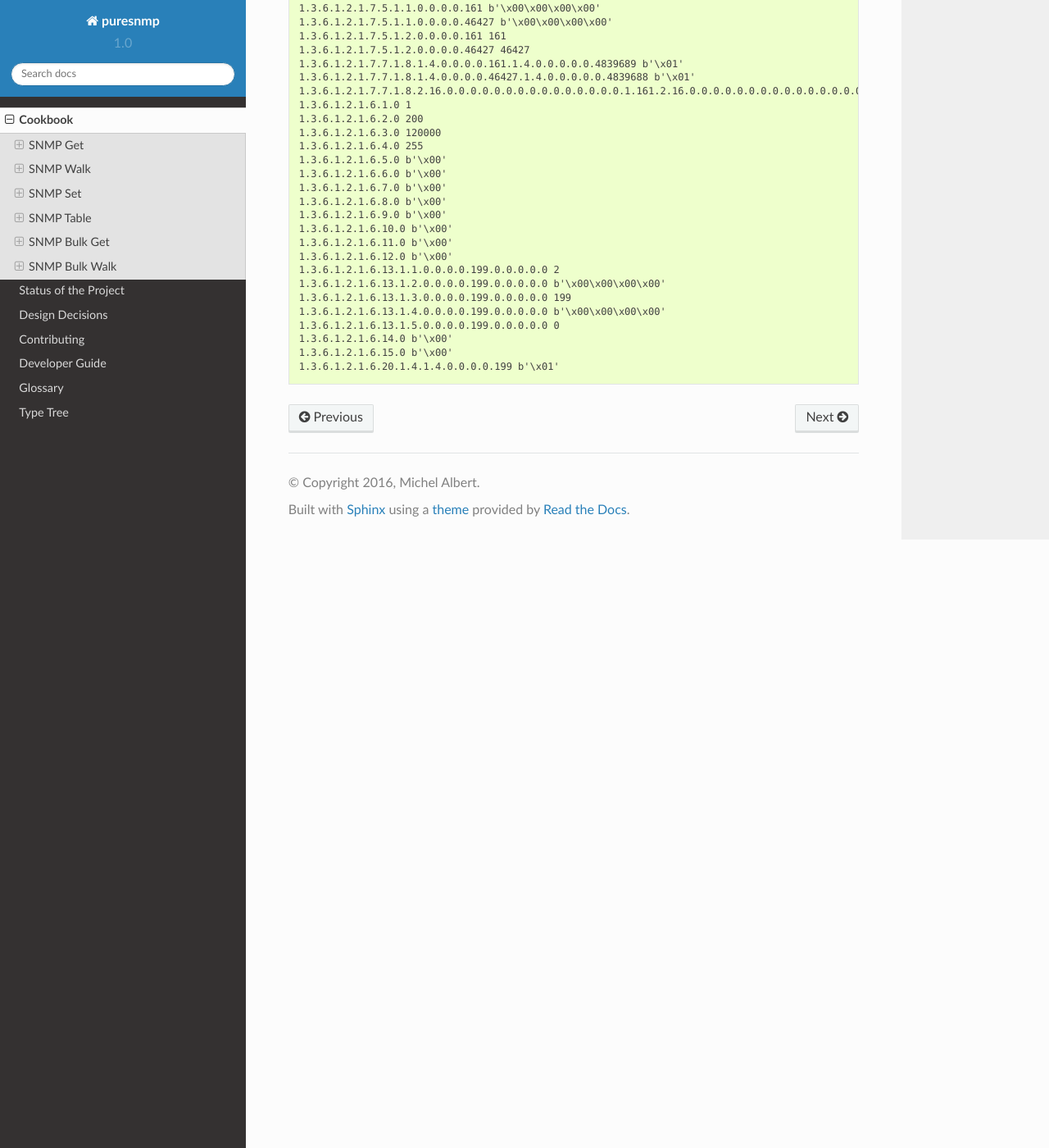
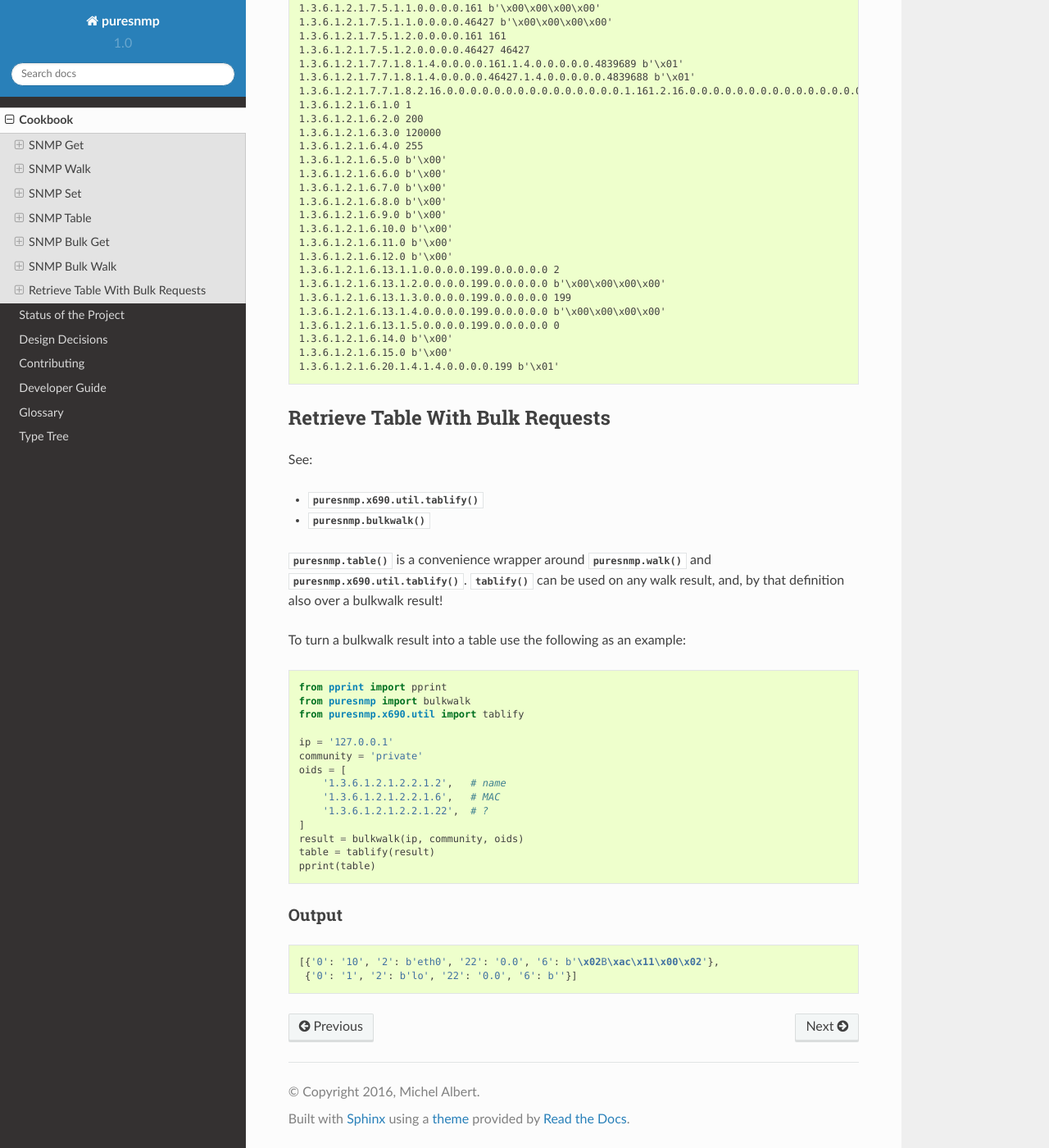
Before and after one commit to exhuma/puresnmp, a Sphinx documentation site: the page built from docs/cookbook.rst, in a window 1280 px wide and 1400 px high, scrolled down 5054 px. Shown: the whole window at 82% size. Built offline with Sphinx 7.4.7 and the Read the Docs theme 2.0.0, drawn with Linux system fonts in a browser that asks for light colours.

Commit message:
Added cookbook entry for bulk tables.
Closes #19

```diff
--- a/docs/cookbook.rst
+++ b/docs/cookbook.rst
@@ -321,3 +321,44 @@ Output
     1.3.6.1.2.1.6.14.0 b'\x00'
     1.3.6.1.2.1.6.15.0 b'\x00'
     1.3.6.1.2.1.6.20.1.4.1.4.0.0.0.0.199 b'\x01'
+
+
+Retrieve Table With Bulk Requests
+---------------------------------
+
+See:
+
+* :py:func:`puresnmp.x690.util.tablify`
+* :py:func:`puresnmp.bulkwalk`
+
+:py:func:`puresnmp.table` is a convenience wrapper around
+:py:func:`puresnmp.walk` and :py:func:`puresnmp.x690.util.tablify`.
+:py:func:`~puresnmp.x690.util.tablify` can be used on any walk result, and, by
+that definition also over a bulkwalk result!
+
+To turn a bulkwalk result into a table use the following as an example:
+
+.. code-block:: python
+
+    from pprint import pprint
+    from puresnmp import bulkwalk
+    from puresnmp.x690.util import tablify
+
+    ip = '127.0.0.1'
+    community = 'private'
+    oids = [
+        '1.3.6.1.2.1.2.2.1.2',   # name
+        '1.3.6.1.2.1.2.2.1.6',   # MAC
+        '1.3.6.1.2.1.2.2.1.22',  # ?
+    ]
+    result = bulkwalk(ip, community, oids)
+    table = tablify(result)
+    pprint(table)
+
+Output
+~~~~~~
+
+.. code-block:: python
+
+    [{'0': '10', '2': b'eth0', '22': '0.0', '6': b'\x02B\xac\x11\x00\x02'},
+     {'0': '1', '2': b'lo', '22': '0.0', '6': b''}]
```
